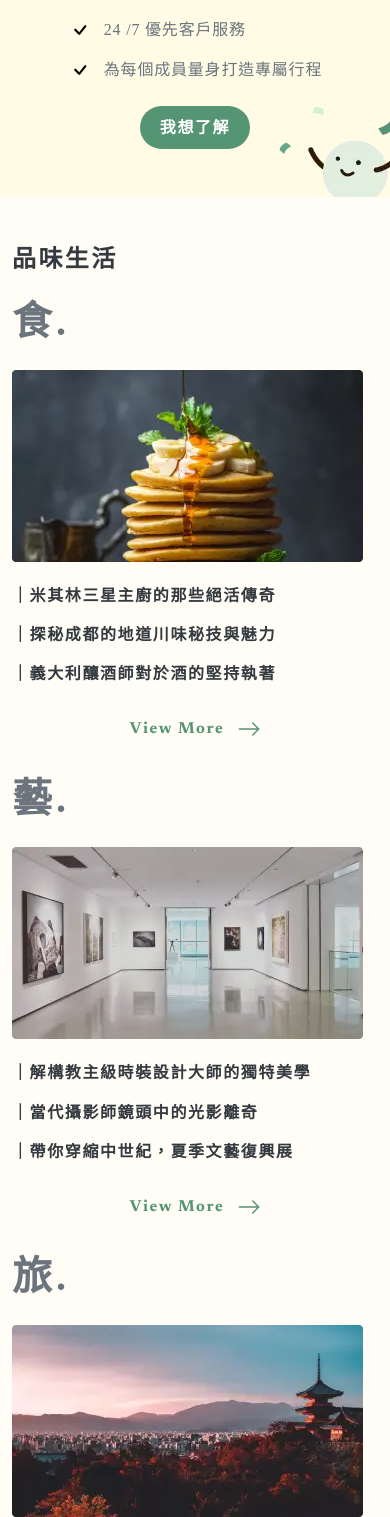
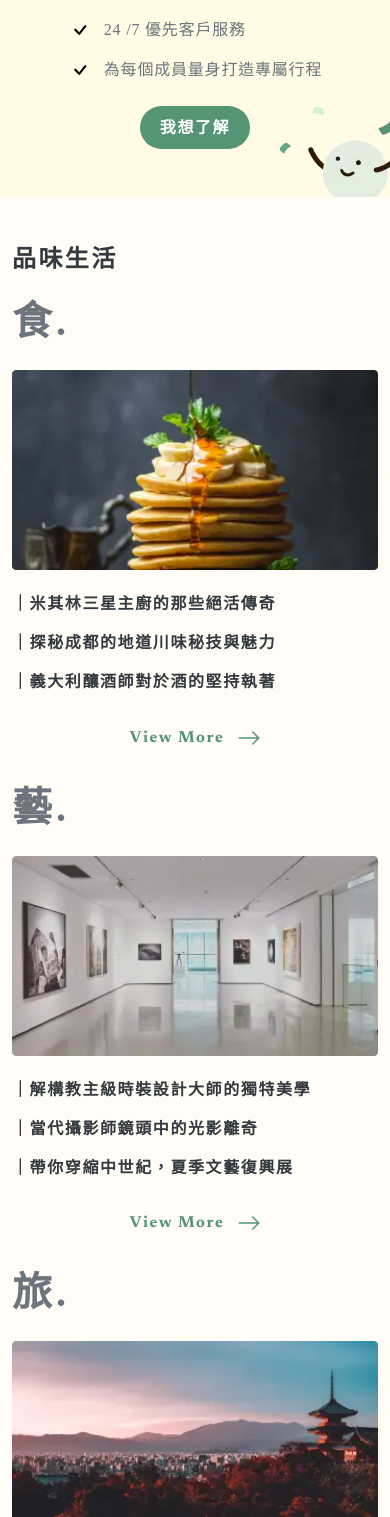
Before and after one commit to happyloa/Hex2024-f2e-live-week6, a Nuxt app: page / in a window 390 px wide. Shown: the part 2055-3572 px from the top of the page. Built offline with nearby package versions, Linux system fonts and the light colour scheme.

Commit message:
style: 讓圖片滿版顯示並調整斷點

```diff
--- a/pages/index.vue
+++ b/pages/index.vue
@@ -155,10 +155,12 @@ useSeoMeta({
       >
         品味生活
       </h2>
-      <ul class="grid grid-cols-1 gap-6 md:grid-cols-3">
+      <ul class="grid grid-cols-1 gap-6 md:grid-cols-2 lg:grid-cols-3">
         <li>
           <article class="flex flex-col gap-6 md:gap-9">
-            <h3 class="text-h1 font-black text-neutral-400 md:text-[3.25rem]">
+            <h3
+              class="self-start text-h1 font-black text-neutral-400 md:text-[3.25rem]"
+            >
               食.
             </h3>
             <figure>
@@ -170,6 +172,7 @@ useSeoMeta({
                 <img
                   src="/images/desktop/home/life-1.webp"
                   alt="品味生活 1"
+                  class="w-full"
                   loading="lazy"
                 />
               </picture>
@@ -205,10 +208,12 @@ useSeoMeta({
         </li>
         <li>
           <article class="flex flex-col gap-6 md:gap-9">
-            <h3 class="text-h1 font-black text-neutral-400 md:text-[3.25rem]">
+            <h3
+              class="self-start text-h1 font-black text-neutral-400 md:text-[3.25rem]"
+            >
               藝.
             </h3>
-            <figure>
+            <figure class="w-full">
               <picture>
                 <source
                   media="(max-width: 768px)"
@@ -217,6 +222,7 @@ useSeoMeta({
                 <img
                   src="/images/desktop/home/life-2.webp"
                   alt="品味生活 2"
+                  class="w-full"
                   loading="lazy"
                 />
               </picture>
@@ -252,10 +258,12 @@ useSeoMeta({
         </li>
         <li>
           <article class="flex flex-col gap-6 md:gap-9">
-            <h3 class="text-h1 font-black text-neutral-400 md:text-[3.25rem]">
+            <h3
+              class="self-start text-h1 font-black text-neutral-400 md:text-[3.25rem]"
+            >
               旅.
             </h3>
-            <figure>
+            <figure class="w-full">
               <picture>
                 <source
                   media="(max-width: 768px)"
@@ -264,6 +272,7 @@ useSeoMeta({
                 <img
                   src="/images/desktop/home/life-3.webp"
                   alt="品味生活 3"
+                  class="w-full"
                   loading="lazy"
                 />
               </picture>
```
